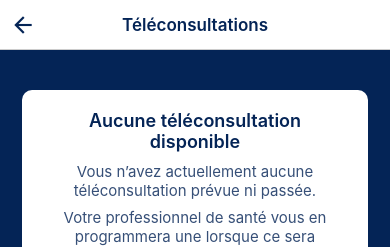
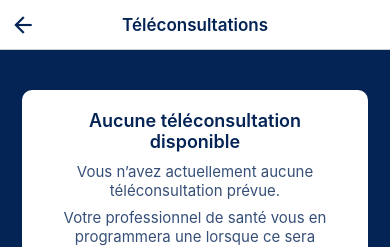
Before and after one commit to Juleslgc/Demoday_Cardiohub, a React Native app in the folder frontend/: screen /TeleconsultationPatientScreen in a window 390 px wide. Shown: the top 247 px of the page. Built offline with nearby package versions, Linux system fonts and the light colour scheme.

Commit message:
fix(frontend): UI modification on files TeleconsultationPatientScreen and AddPatientScreen

```diff
--- a/frontend/src/screens/patient/TeleconsultationPatientScreen.js
+++ b/frontend/src/screens/patient/TeleconsultationPatientScreen.js
@@ -201,11 +201,11 @@ export default function TeleconsultationPatientScreen() {
               </View>
             ))
           ) : (
-            // Displayed when the patient has no upcoming or past teleconsultations
+            // Displayed when the patient has no upcoming teleconsultations
             <View style={styles.emptyContainer}>
               <Text style={styles.emptyTitle}>Aucune téléconsultation disponible</Text>
               <Text style={styles.emptyText}>
-                Vous n’avez actuellement aucune téléconsultation prévue ni passée.
+                Vous n’avez actuellement aucune téléconsultation prévue.
               </Text>
               <Text style={styles.emptyText}>
                 Votre professionnel de santé vous en programmera une lorsque ce sera nécessaire.
--- a/frontend/src/screens/pro/AddPatientScreen.js
+++ b/frontend/src/screens/pro/AddPatientScreen.js
@@ -71,7 +71,7 @@ export default function AddPatientScreen({navigation}) {
 
       setFoundPatients(patients);
     } catch (err) {
-      console.error("Erreur lors de la recherche :", err);
+      console.log("Erreur lors de la recherche :", err);
       setFoundPatients([]);
     } finally {
       setIsLoading(false);
@@ -141,7 +141,7 @@ export default function AddPatientScreen({navigation}) {
                   />
                 </View>
               ))
-            ) : ( hasSearched && (
+            ) : ( !isLoading && hasSearched && (
               <Text style={{ marginTop: 10, color: "#fff", textAlign: "center", fontSize: 18 }}>Aucun patient trouvé</Text>
             ))}
           </View>
--- a/frontend/src/services/api.js
+++ b/frontend/src/services/api.js
@@ -31,7 +31,7 @@ const jwtDecode = require("jwt-decode");
 // ------------------------------------------------------
 // Base API Endpoint
 // ------------------------------------------------------
-const API_URL = "https://hebrew-gore-garbage-postings.trycloudflare.com/api";
+const API_URL = "https://thereby-aqua-adam-glasgow.trycloudflare.com/api";
 
 // ------------------------------------------------------
 // Generic API Request Handler
```
